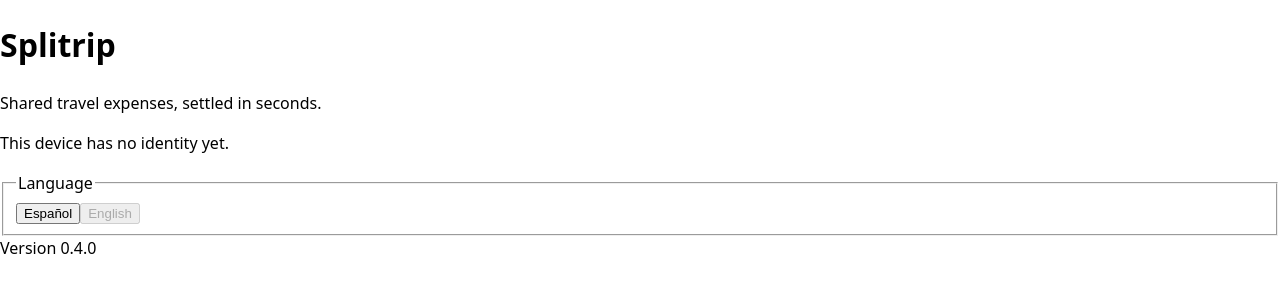
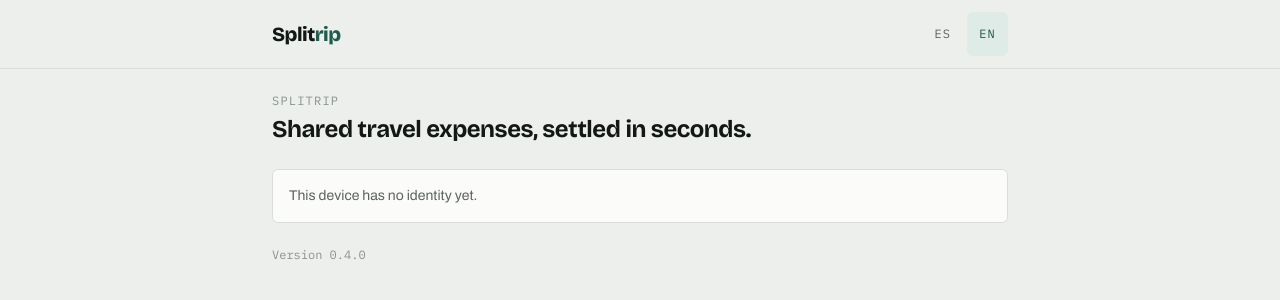
Before and after one commit to ajmasia/splitrip, a Next.js app: page / in a window 1280 px wide. Shown: the top 300 px of the page. Built offline with nearby package versions, Linux system fonts and the light colour scheme; no server answers.

Commit message:
feat(ui): dress the interface in its own palette and type

```diff
--- a/package.json
+++ b/package.json
@@ -15,6 +15,7 @@
     "db:reset": "supabase db reset",
     "db:check": "node --env-file=.env.local scripts/check-supabase.mjs",
     "db:test": "supabase test db",
+    "check:viewport": "node scripts/check-viewport.mjs",
     "lint": "eslint . --max-warnings 0",
     "lint:fix": "eslint . --fix",
     "format": "prettier --write .",
@@ -34,6 +35,7 @@
   "devDependencies": {
     "@commitlint/cli": "^21.2.2",
     "@commitlint/config-conventional": "^21.2.2",
+    "@tailwindcss/postcss": "^4.3.3",
     "@types/node": "^22.18.1",
     "@types/react": "^19.1.13",
     "@types/react-dom": "^19.1.9",
@@ -44,6 +46,7 @@
     "husky": "^9.1.7",
     "prettier": "^3.9.6",
     "supabase": "^2.116.0",
+    "tailwindcss": "^4.3.3",
     "typescript": "^5.9.2",
     "vitest": "^4.1.11"
   },
--- /dev/null
+++ b/postcss.config.mjs
@@ -0,0 +1,7 @@
+const config = {
+  plugins: {
+    '@tailwindcss/postcss': {},
+  },
+}
+
+export default config
--- a/src/app/globals.css
+++ b/src/app/globals.css
@@ -1,20 +1,110 @@
-*,
-*::before,
-*::after {
-  box-sizing: border-box;
+@import 'tailwindcss';
+
+/*
+ * The design tokens. Every colour, size and family the interface uses is named here and nowhere
+ * else, so the palette has one source that can be read start to finish.
+ *
+ * The look is that of a printed bill: tabular figures that align themselves, dotted leaders between
+ * a name and its amount, a rule above a subtotal and a double rule above a total. Money owed reads
+ * in red and money owing in plain ink, the way accounting has always done it — never by colour
+ * alone, always with the sign and the word beside it.
+ */
+@theme {
+  --color-paper: #edefec;
+  --color-surface: #fbfcfa;
+  --color-surface-2: #f4f6f2;
+  --color-ink: #131816;
+  --color-ink-soft: #5b635f;
+  --color-ink-faint: #8a928e;
+  --color-rule: #d9ded8;
+  --color-rule-strong: #131816;
+  --color-accent: #1f5b4e;
+  --color-accent-ink: #fbfcfa;
+  --color-accent-soft: #dfebe6;
+  --color-debt: #9e2b2b;
+  --color-debt-soft: #f6e4e3;
+
+  --font-display: var(--font-bricolage), var(--font-archivo), system-ui, sans-serif;
+  --font-sans: var(--font-archivo), system-ui, -apple-system, 'Segoe UI', Roboto, sans-serif;
+  --font-mono: var(--font-plex-mono), ui-monospace, 'SF Mono', Menlo, monospace;
+
+  /* What a thumb needs. Every control that can be tapped is at least this tall. */
+  --spacing-touch: 2.75rem;
+
+  /* One breakpoint for the whole application: stacked cards below it, tables above. */
+  --breakpoint-wide: 48rem;
+
+  --radius-card: 0.375rem;
 }
 
-html {
-  -webkit-text-size-adjust: 100%;
+/*
+ * Dark is the same palette lit differently, and it is set on `:root` rather than in a second
+ * `@theme`: the utilities compile down to `var(--color-…)`, so redefining the variable is all it
+ * takes, and `@theme` only belongs at the top level. The accent is not merely lightened — it drops
+ * saturation and gains luminosity, which is what keeps its contrast on a dark ground.
+ */
+@media (prefers-color-scheme: dark) {
+  :root {
+    --color-paper: #0e1211;
+    --color-surface: #171b1a;
+    --color-surface-2: #1e2422;
+    --color-ink: #e9edea;
+    --color-ink-soft: #9aa39f;
+    --color-ink-faint: #6e7772;
+    --color-rule: #2a312e;
+    --color-rule-strong: #e9edea;
+    --color-accent: #74c4ac;
+    --color-accent-ink: #0e1211;
+    --color-accent-soft: #17332c;
+    --color-debt: #e98486;
+    --color-debt-soft: #34201f;
+  }
 }
 
-body {
-  margin: 0;
-  font-family:
-    system-ui,
-    -apple-system,
-    'Segoe UI',
-    Roboto,
-    sans-serif;
-  line-height: 1.5;
+@layer base {
+  html {
+    -webkit-text-size-adjust: 100%;
+    color-scheme: light dark;
+  }
+
+  body {
+    background: var(--color-paper);
+    color: var(--color-ink);
+    font-family: var(--font-sans);
+    line-height: 1.55;
+    /* The phone layout reaches the bottom edge, where a notched screen keeps its own margin. */
+    padding-bottom: env(safe-area-inset-bottom);
+  }
+
+  :focus-visible {
+    outline: 2px solid var(--color-accent);
+    outline-offset: 2px;
+  }
+
+  h1,
+  h2,
+  h3 {
+    font-family: var(--font-display);
+    letter-spacing: -0.02em;
+    text-wrap: balance;
+  }
 }
+
+@layer components {
+  /* Digits that line up in a column, wherever amounts are read against each other. */
+  .tabular {
+    font-variant-numeric: tabular-nums;
+  }
+
+  /* The dotted run between a name and its amount, as a bill sets it. */
+  .leader {
+    flex: 1;
+    align-self: flex-end;
+    height: 1px;
+    margin-bottom: 0.4em;
+    background-image: radial-gradient(circle, var(--color-ink-faint) 0.5px, transparent 0.5px);
+    background-size: 5px 1px;
+    background-repeat: repeat-x;
+    opacity: 0.7;
+  }
+}
--- a/src/app/layout.tsx
+++ b/src/app/layout.tsx
@@ -1,9 +1,25 @@
 import type { Metadata, Viewport } from 'next'
+import { Archivo, Bricolage_Grotesque, IBM_Plex_Mono } from 'next/font/google'
 import type { ReactNode } from 'react'
 
 import { getLocale } from '@/lib/i18n/server'
 
 import './globals.css'
+
+const archivo = Archivo({ subsets: ['latin'], variable: '--font-archivo', display: 'swap' })
+
+const bricolage = Bricolage_Grotesque({
+  subsets: ['latin'],
+  variable: '--font-bricolage',
+  display: 'swap',
+})
+
+const plexMono = IBM_Plex_Mono({
+  subsets: ['latin'],
+  weight: ['400', '500', '600'],
+  variable: '--font-plex-mono',
+  display: 'swap',
+})
 
 export const metadata: Metadata = {
   title: 'Splitrip',
@@ -14,13 +30,20 @@
   width: 'device-width',
   initialScale: 1,
   viewportFit: 'cover',
+  themeColor: [
+    { media: '(prefers-color-scheme: light)', color: '#edefec' },
+    { media: '(prefers-color-scheme: dark)', color: '#0e1211' },
+  ],
 }
 
 export default async function RootLayout({ children }: { children: ReactNode }) {
   const locale = await getLocale()
 
   return (
-    <html lang={locale}>
+    <html
+      lang={locale}
+      className={`${archivo.variable} ${bricolage.variable} ${plexMono.variable}`}
+    >
       <body>{children}</body>
     </html>
   )
--- a/src/app/page.tsx
+++ b/src/app/page.tsx
@@ -1,4 +1,4 @@
-import { LanguageSwitcher } from '@/components/language-switcher'
+import { AppShell } from '@/components/app-shell'
 import { getCopy } from '@/lib/i18n/server'
 import { createSupabaseServerClient } from '@/lib/supabase/server'
 import { APP_VERSION } from '@/lib/version'
@@ -11,18 +11,29 @@
   } = await supabase.auth.getUser()
 
   return (
-    <main>
-      <h1>{t('app.name')}</h1>
-      <p>{t('app.tagline')}</p>
-      {user ? (
-        <p>
-          {t('identity.known')} <code>{user.id}</code>
-        </p>
-      ) : (
-        <p>{t('identity.unknown')}</p>
-      )}
-      <LanguageSwitcher locale={locale} t={t} />
-      <footer>{t('app.version', { version: APP_VERSION })}</footer>
-    </main>
+    <AppShell locale={locale} t={t}>
+      <div className="flex flex-col gap-6">
+        <div className="flex flex-col gap-1">
+          <p className="font-mono text-xs tracking-widest uppercase text-ink-faint">
+            {t('app.name')}
+          </p>
+          <h1 className="text-2xl font-bold">{t('app.tagline')}</h1>
+        </div>
+
+        <div className="rounded-card border border-rule bg-surface p-4">
+          {user ? (
+            <p className="text-sm text-ink-soft">
+              {t('identity.known')} <code className="font-mono break-all text-ink">{user.id}</code>
+            </p>
+          ) : (
+            <p className="text-sm text-ink-soft">{t('identity.unknown')}</p>
+          )}
+        </div>
+
+        <footer className="font-mono text-xs text-ink-faint">
+          {t('app.version', { version: APP_VERSION })}
+        </footer>
+      </div>
+    </AppShell>
   )
 }
--- /dev/null
+++ b/src/components/app-shell.tsx
@@ -0,0 +1,49 @@
+import type { ReactNode } from 'react'
+
+import { LanguageSwitcher } from '@/components/language-switcher'
+import type { Locale, Translate } from '@/lib/i18n'
+
+/**
+ * The frame every screen sits in.
+ *
+ * On a phone the `bottom` slot is pinned to the bottom edge, where a thumb reaches without the hand
+ * shifting its grip, and it clears the home indicator of a notched screen. Above the breakpoint the
+ * same slot simply follows the content: on a desktop the bottom of the window is the furthest thing
+ * from the pointer, so pinning it there would be worse rather than better.
+ */
+export function AppShell({
+  locale,
+  t,
+  bottom,
+  children,
+}: {
+  locale: Locale
+  t: Translate
+  bottom?: ReactNode
+  children: ReactNode
+}) {
+  return (
+    <div className="flex min-h-dvh flex-col">
+      <header className="border-b border-rule">
+        <div className="mx-auto flex w-full max-w-3xl items-center justify-between gap-4 px-4 py-3">
+          <p className="font-display text-xl font-extrabold tracking-tight">
+            Split<span className="text-accent">rip</span>
+          </p>
+          <LanguageSwitcher locale={locale} t={t} />
+        </div>
+      </header>
+
+      <main
+        className={`mx-auto w-full max-w-3xl flex-1 px-4 py-6 ${bottom ? 'pb-28 wide:pb-6' : ''}`}
+      >
+        {children}
+      </main>
+
+      {bottom ? (
+        <div className="fixed inset-x-0 bottom-0 border-t border-rule bg-surface-2 pb-[env(safe-area-inset-bottom)] wide:static wide:bg-transparent">
+          <div className="mx-auto w-full max-w-3xl px-4 py-2">{bottom}</div>
+        </div>
+      ) : null}
+    </div>
+  )
+}
--- a/src/components/language-switcher.tsx
+++ b/src/components/language-switcher.tsx
@@ -7,9 +7,8 @@
  */
 export function LanguageSwitcher({ locale, t }: { locale: Locale; t: Translate }) {
   return (
-    <form action={setLocale}>
-      <fieldset>
-        <legend>{t('language.label')}</legend>
+    <form action={setLocale} className="flex items-center gap-1">
+      <span className="sr-only">{t('language.label')}</span>
       {LOCALES.map((candidate) => (
         <button
           key={candidate}
@@ -17,11 +16,11 @@
           value={candidate}
           aria-current={candidate === locale}
           disabled={candidate === locale}
+          className="min-h-touch cursor-pointer rounded-card px-3 font-mono text-xs tracking-widest uppercase text-ink-soft aria-[current=true]:bg-accent-soft aria-[current=true]:text-accent disabled:cursor-default"
         >
-            {t(`language.${candidate}`)}
+          {candidate}
         </button>
       ))}
-      </fieldset>
     </form>
   )
 }
```
Also changed, not shown: src/app/icon.svg (added), 1 other file (tests, documents, lock files or other folders). Lines whose indentation alone changed are shown as unchanged.
